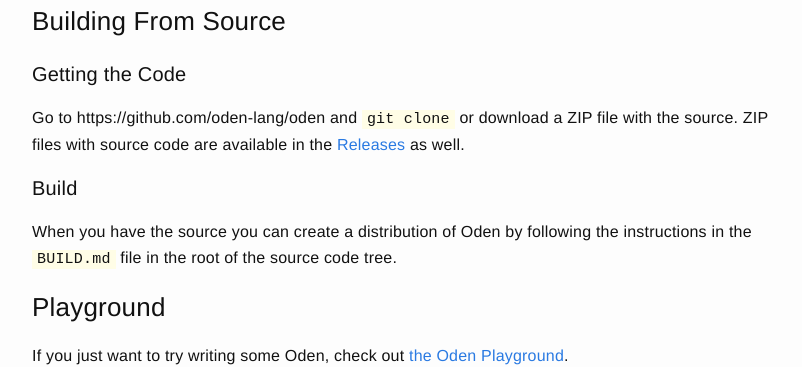
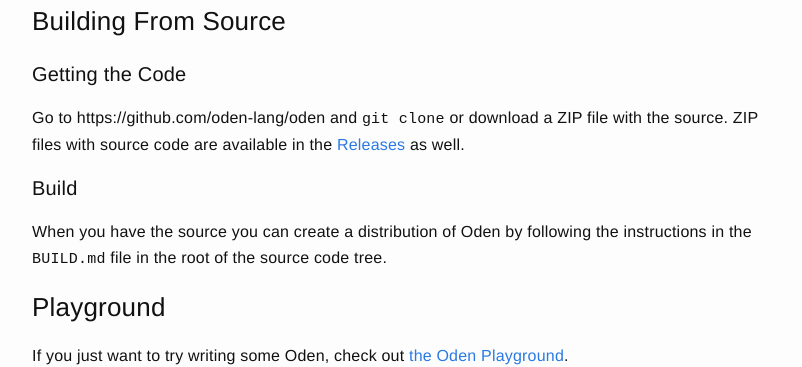
Before and after one commit to oden-lang/oden-lang.github.io, a Jekyll site: the page built from user-guide/installation.md, in a window 1280 px wide. Shown: the part 395-762 px from the top of the page, without its empty margins (238-1040 px from the left). Built offline with Jekyll 4.4.1, drawn with Linux system fonts in a browser that asks for light colours.

Commit message:
Light inline code styling

```diff
--- a/_sass/_base.scss
+++ b/_sass/_base.scss
@@ -141,9 +141,7 @@
 }
 
 p > code {
-  padding: 1px 5px;
   white-space: nowrap;
-  background-color: #fffde6;
 }
 
 pre {
```
